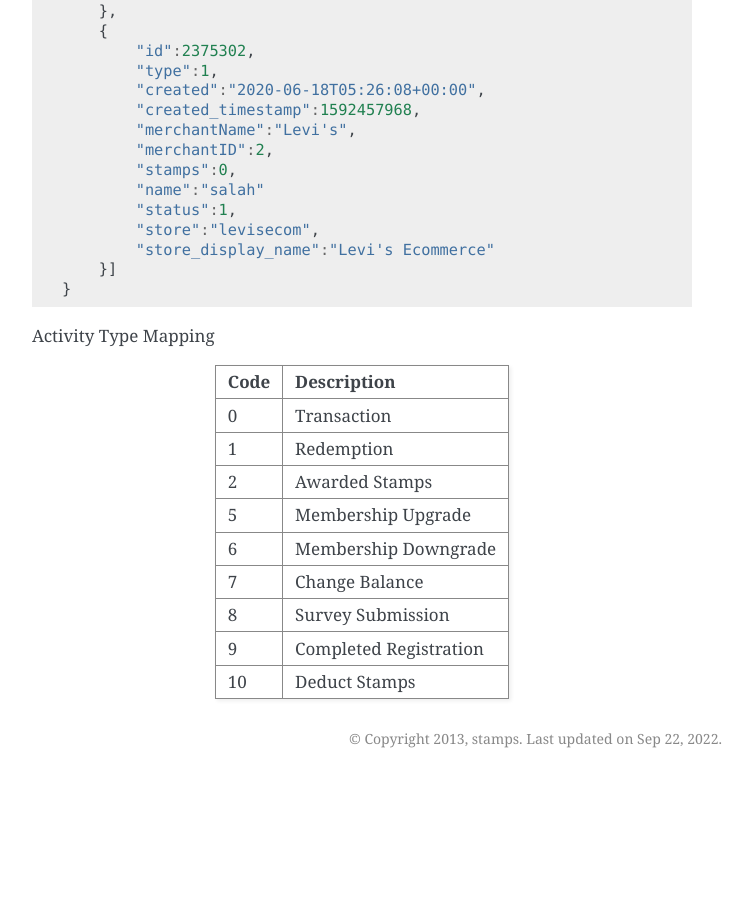
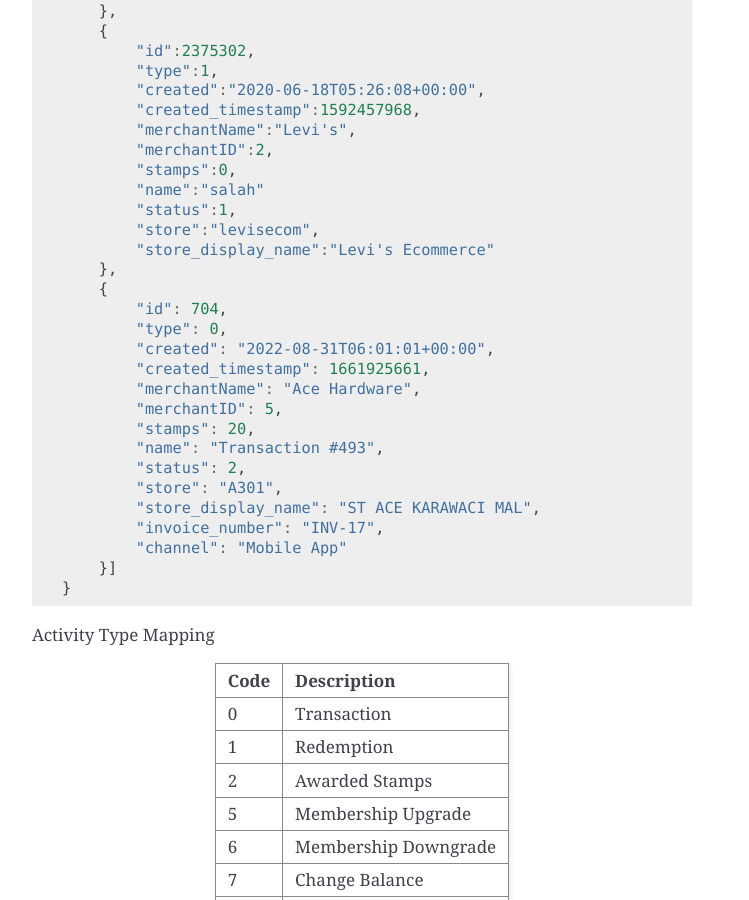
Before and after one commit to ui/stamps-api-docs, a Sphinx documentation site: the page built from source/activity_api.rst, in a window 1280 px wide and 900 px high, scrolled down 2483 px. Shown: the whole window, without its empty margins (388-1137 px from the left). Built offline with Sphinx 7.4.7, drawn with Linux system fonts in a browser that asks for light colours; before the commit the page ends 3261 px from its top, so only the background shows below that.

Commit message:
Update activity API response example (#83)

```diff
--- a/source/activity_api.rst
+++ b/source/activity_api.rst
@@ -133,6 +133,21 @@ Below is an example response on successful API call.
             "status":1,
             "store":"levisecom",
             "store_display_name":"Levi's Ecommerce"
+        },
+        {
+            "id": 704,
+            "type": 0,
+            "created": "2022-08-31T06:01:01+00:00",
+            "created_timestamp": 1661925661,
+            "merchantName": "Ace Hardware",
+            "merchantID": 5,
+            "stamps": 20,
+            "name": "Transaction #493",
+            "status": 2,
+            "store": "A301",
+            "store_display_name": "ST ACE KARAWACI MAL",
+            "invoice_number": "INV-17",
+            "channel": "Mobile App"
         }]
     }
 
```
